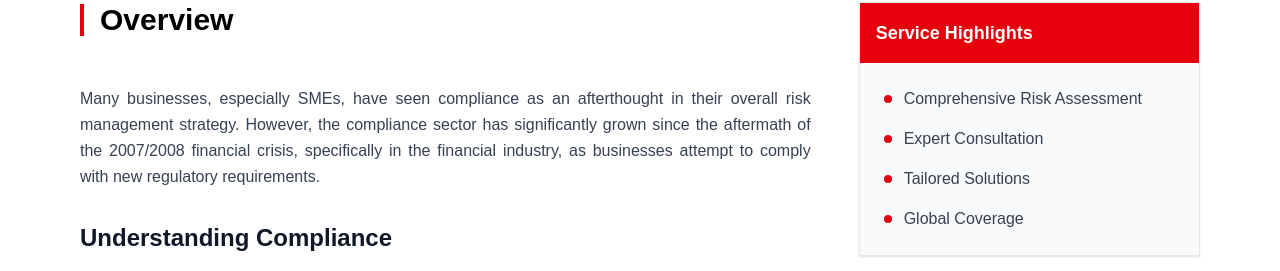
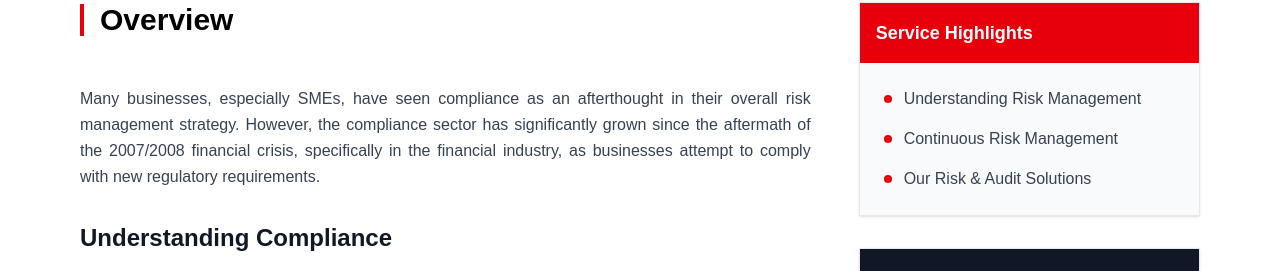
Before and after one commit to priyaclove/venovoox, a Next.js app: page /my-en/background-screening/our-services/compliance in a window 1280 px wide. Shown: the part 529-800 px from the top of the page. Built offline with nearby package versions, Linux system fonts and the light colour scheme.

Commit message:
services highlight

```diff
--- a/src/app/my-en/background-screening/our-services/[slug]/page.tsx
+++ b/src/app/my-en/background-screening/our-services/[slug]/page.tsx
@@ -1,36 +1,45 @@
-"use client"
+"use client";
 
-import { useEffect, useState } from "react"
-import { useParams } from "next/navigation"
-import Link from "next/link"
-import Image from "next/image"
-import { motion } from "framer-motion"
+import {
+  JSXElementConstructor,
+  Key,
+  ReactElement,
+  ReactNode,
+  ReactPortal,
+  useEffect,
+  useState,
+} from "react";
+import { useParams } from "next/navigation";
+import Link from "next/link";
+import Image from "next/image";
+import { motion } from "framer-motion";
 
 // Define TypeScript interfaces
 interface InternalLink {
-  text: string
-  url: string
+  text: string;
+  url: string;
 }
 
 interface Section {
-  title: string
-  content: string[]
+  title: string;
+  content: string[];
 }
 
 interface Service {
-  id: string
-  title: string
-  url: string
-  metaTitle: string
-  metaDescription: string
-  h1: string
-  tagline?: string
-  overview?: string
-  sections?: Section[]
-  internalLinks: InternalLink[]
-  h2?: string[]
-  h3?: string[]
-  content?: string[]
+  [x: string]: any;
+  id: string;
+  title: string;
+  url: string;
+  metaTitle: string;
+  metaDescription: string;
+  h1: string;
+  tagline?: string;
+  overview?: string;
+  sections?: Section[];
+  internalLinks: InternalLink[];
+  h2?: string[];
+  h3?: string[];
+  content?: string[];
 }
 
 // interface ServicesData {
@@ -42,30 +51,35 @@ interface Service {
 //   fixes_applied: Record<string, string>
 // }
 
-import servicesData from "@/data/our-services.json"
+import servicesData from "@/data/our-services.json";
+import { UrlObject } from "url";
 
 export default function ServicePage() {
-  const params = useParams()
-  const slug = params?.slug as string
-  const [service, setService] = useState<Service | null>(null)
-  const [isMounted, setIsMounted] = useState(false)
+  const params = useParams();
+  const slug = params?.slug as string;
+  const [service, setService] = useState<Service | null>(null);
+  const [isMounted, setIsMounted] = useState(false);
 
   useEffect(() => {
-    setIsMounted(true)
-    const foundService = servicesData.services.find((service) => service.id === slug)
-    setService(foundService || null)
-  }, [slug])
+    setIsMounted(true);
+    const foundService = servicesData.services.find(
+      (service) => service.id === slug
+    );
+    setService(foundService || null);
+  }, [slug]);
 
   // Update metadata only on client side
   useEffect(() => {
     if (isMounted && service) {
-      document.title = service.metaTitle
-      const metaDescription = document.querySelector('meta[name="description"]')
+      document.title = service.metaTitle;
+      const metaDescription = document.querySelector(
+        'meta[name="description"]'
+      );
       if (metaDescription) {
-        metaDescription.setAttribute("content", service.metaDescription)
+        metaDescription.setAttribute("content", service.metaDescription);
       }
     }
-  }, [service, isMounted])
+  }, [service, isMounted]);
 
   // Animation variants
   const pageTransition = {
@@ -75,7 +89,7 @@ export default function ServicePage() {
       transition: { duration: 0.6 },
     },
     exit: { opacity: 0, transition: { duration: 0.4 } },
-  }
+  };
 
   const staggerContainer = {
     hidden: { opacity: 0 },
@@ -86,7 +100,7 @@ export default function ServicePage() {
         delayChildren: 0.2,
       },
     },
-  }
+  };
 
   const fadeInUp = {
     hidden: { y: 30, opacity: 0 },
@@ -99,7 +113,7 @@ export default function ServicePage() {
         stiffness: 100,
       },
     },
-  }
+  };
 
   const scaleIn = {
     hidden: { scale: 0.9, opacity: 0 },
@@ -112,7 +126,7 @@ export default function ServicePage() {
         stiffness: 100,
       },
     },
-  }
+  };
 
   if (!isMounted) {
     return (
@@ -122,14 +136,18 @@ export default function ServicePage() {
           <div className="absolute top-0 left-0 w-full h-full border-4 border-t-red-600 rounded-full animate-spin"></div>
         </div>
       </div>
-    )
+    );
   }
 
   if (!service) {
     return (
       <div className="flex flex-col justify-center items-center min-h-screen bg-white">
-        <h1 className="text-3xl font-bold mb-4 text-black">Service Not Found</h1>
-        <p className="mb-6 text-gray-700">The service you are looking for does not exist.</p>
+        <h1 className="text-3xl font-bold mb-4 text-black">
+          Service Not Found
+        </h1>
+        <p className="mb-6 text-gray-700">
+          The service you are looking for does not exist.
+        </p>
         <Link
           href="/my-en/background-screening/our-services"
           className="px-8 py-3 bg-red-600 text-white font-medium hover:bg-red-700 transition-colors duration-300"
@@ -137,65 +155,90 @@ export default function ServicePage() {
           Back to Services
         </Link>
       </div>
-    )
+    );
   }
 
   const getServiceImage = (serviceId: string) => {
-    return `/placeholder.svg?height=400&width=600&text=${serviceId.replace(/-/g, " ").toUpperCase()}`
-  }
+    return `/placeholder.svg?height=400&width=600&text=${serviceId
+      .replace(/-/g, " ")
+      .toUpperCase()}`;
+  };
 
   const renderContent = (content: string[]) => {
     return content.map((item, index) => {
       if (item.trim().startsWith("✔") || item.trim().startsWith("✅")) {
-        const cleanItem = item.trim()
-        const isIndented = item.startsWith("    ")
+        const cleanItem = item.trim();
+        const isIndented = item.startsWith("    ");
         return (
-          <div key={index} className={`flex items-start mb-3 group ${isIndented ? "ml-6" : ""}`}>
+          <div
+            key={index}
+            className={`flex items-start mb-3 group ${
+              isIndented ? "ml-6" : ""
+            }`}
+          >
             <span className="text-red-600 mr-3 mt-1 transform group-hover:scale-110 transition-transform duration-200 flex-shrink-0">
               {cleanItem.substring(0, 1)}
             </span>
-            <p className="text-gray-700 leading-relaxed">{cleanItem.substring(2)}</p>
+            <p className="text-gray-700 leading-relaxed">
+              {cleanItem.substring(2)}
+            </p>
           </div>
-        )
+        );
       }
 
       if (/^[🔍🛡💼⚖📊🔄🏢📉💰🌍🔒📦🛒📁🔹✔]/u.test(item.trim())) {
-        const cleanItem = item.trim()
-        const isIndented = item.startsWith("    ")
-        const [emoji, ...rest] = cleanItem.split(" ")
+        const cleanItem = item.trim();
+        const isIndented = item.startsWith("    ");
+        const [emoji, ...rest] = cleanItem.split(" ");
         return (
-          <div key={index} className={`flex items-start mb-4 group ${isIndented ? "ml-6" : ""}`}>
+          <div
+            key={index}
+            className={`flex items-start mb-4 group ${
+              isIndented ? "ml-6" : ""
+            }`}
+          >
             <span className="text-xl mr-3 mt-0.5 flex-shrink-0">{emoji}</span>
-            <p className="text-gray-800 font-medium leading-relaxed">{rest.join(" ")}</p>
+            <p className="text-gray-800 font-medium leading-relaxed">
+              {rest.join(" ")}
+            </p>
           </div>
-        )
+        );
       }
 
       // Check if this is an h2 heading from the h2 array
       if (service.h2?.includes(item.trim())) {
         return (
-          <h2 key={index} className="text-2xl font-bold mt-8 mb-4 text-gray-900">
+          <h2
+            key={index}
+            className="text-2xl font-bold mt-8 mb-4 text-gray-900"
+          >
             {item}
           </h2>
-        )
+        );
       }
 
       // Check if this is an h3 heading from the h3 array
       if (service.h3?.includes(item.trim())) {
         return (
-          <h3 key={index} className="text-xl font-semibold mt-6 mb-3 text-gray-800">
+          <h3
+            key={index}
+            className="text-xl font-semibold mt-6 mb-3 text-gray-800"
+          >
             {item}
           </h3>
-        )
+        );
       }
 
       return (
-        <p key={index} className="mb-4 text-gray-700 leading-relaxed text-justify">
+        <p
+          key={index}
+          className="mb-4 text-gray-700 leading-relaxed text-justify"
+        >
           {item}
         </p>
-      )
-    })
-  }
+      );
+    });
+  };
 
   return (
     <motion.div
@@ -244,7 +287,10 @@ export default function ServicePage() {
       <div className="bg-gray-50 py-4 px-4 border-b border-gray-200">
         <div className="container mx-auto max-w-6xl">
           <div className="flex items-center text-sm text-gray-600">
-            <Link href="/my-en/background-screening" className="hover:text-red-600 transition-colors duration-200">
+            <Link
+              href="/my-en/background-screening"
+              className="hover:text-red-600 transition-colors duration-200"
+            >
               Home
             </Link>
             <span className="mx-2 text-gray-400">/</span>
@@ -263,7 +309,12 @@ export default function ServicePage() {
       <div className="container mx-auto px-4 py-12 max-w-6xl">
         <div className="grid grid-cols-1 lg:grid-cols-3 gap-12">
           {/* Main content column */}
-          <motion.div className="lg:col-span-2" variants={staggerContainer} initial="hidden" animate="visible">
+          <motion.div
+            className="lg:col-span-2"
+            variants={staggerContainer}
+            initial="hidden"
+            animate="visible"
+          >
             {/* Overview Section */}
             <motion.div variants={fadeInUp} className="mb-12">
               <div className="flex items-center mb-6">
@@ -286,10 +337,12 @@ export default function ServicePage() {
             >
               <div className="flex flex-col md:flex-row items-center justify-between">
                 <div className="mb-6 md:mb-0">
-                  <h3 className="text-2xl font-bold mb-2">Ready to Get Started?</h3>
+                  <h3 className="text-2xl font-bold mb-2">
+                    Ready to Get Started?
+                  </h3>
                   <p className="text-gray-300 text-justify max-w-md mr-10">
-                    Let our experts help you navigate the complexities of your business challenges with tailored
-                    solutions.
+                    Let our experts help you navigate the complexities of your
+                    business challenges with tailored solutions.
                   </p>
                 </div>
                 <Link
@@ -317,22 +370,51 @@ export default function ServicePage() {
                 </div>
                 <div className="p-6">
                   <ul className="space-y-4">
-                    <li className="flex items-start">
+                    {service.serviceHighlights?.map(
+                      (
+                        highlight: {
+                          anchor: string | UrlObject;
+                          text:
+                            | string
+                            | number
+                            | bigint
+                            | boolean
+                            | ReactElement<
+                                unknown,
+                                string | JSXElementConstructor<any>
+                              >
+                            | Iterable<ReactNode>
+                            | ReactPortal
+                            | Promise<
+                                | string
+                                | number
+                                | bigint
+                                | boolean
+                                | ReactPortal
+                                | ReactElement<
+                                    unknown,
+                                    string | JSXElementConstructor<any>
+                                  >
+                                | Iterable<ReactNode>
+                                | null
+                                | undefined
+                              >
+                            | null
+                            | undefined;
+                        },
+                        index: Key | null | undefined
+                      ) => (
+                        <li key={index} className="flex items-start">
                           <div className="w-2 h-2 bg-red-600 rounded-full mr-3 mt-2 flex-shrink-0"></div>
-                      <span className="text-gray-700">Comprehensive Risk Assessment</span>
+                          <Link
+                            href={highlight.anchor}
+                            className="text-gray-700 hover:text-red-600 transition-colors duration-200"
+                          >
+                            {highlight.text}
+                          </Link>
                         </li>
-                    <li className="flex items-start">
-                      <div className="w-2 h-2 bg-red-600 rounded-full mr-3 mt-2 flex-shrink-0"></div>
-                      <span className="text-gray-700">Expert Consultation</span>
-                    </li>
-                    <li className="flex items-start">
-                      <div className="w-2 h-2 bg-red-600 rounded-full mr-3 mt-2 flex-shrink-0"></div>
-                      <span className="text-gray-700">Tailored Solutions</span>
-                    </li>
-                    <li className="flex items-start">
-                      <div className="w-2 h-2 bg-red-600 rounded-full mr-3 mt-2 flex-shrink-0"></div>
-                      <span className="text-gray-700">Global Coverage</span>
-                    </li>
+                      )
+                    )}
                   </ul>
                 </div>
               </div>
@@ -352,7 +434,9 @@ export default function ServicePage() {
                             className="flex items-center text-gray-700 hover:text-red-600 transition-colors duration-200"
                           >
                             <div className="w-1 h-4 bg-red-600 mr-3 group-hover:h-6 transition-all duration-300"></div>
-                            <span className="group-hover:font-medium transition-all duration-200">{link.text}</span>
+                            <span className="group-hover:font-medium transition-all duration-200">
+                              {link.text}
+                            </span>
                           </Link>
                         </li>
                       ))}
@@ -364,10 +448,12 @@ export default function ServicePage() {
               {/* Contact box */}
               <div className="bg-gradient-to-br from-gray-900 to-black text-white shadow-lg">
                 <div className="p-6">
-                  <h3 className="text-xl font-bold mb-4">Need Expert Assistance?</h3>
+                  <h3 className="text-xl font-bold mb-4">
+                    Need Expert Assistance?
+                  </h3>
                   <p className="text-gray-300 mb-6 text-justify">
-                    Our team of specialists is ready to provide personalized solutions for your unique business
-                    requirements.
+                    Our team of specialists is ready to provide personalized
+                    solutions for your unique business requirements.
                   </p>
                   <Link
                     href="/my-en/contact-us"
@@ -412,5 +498,5 @@ export default function ServicePage() {
         </div>
       </div>
     </motion.div>
-  )
+  );
 }
--- a/src/components/contact-us/contact-us.tsx
+++ b/src/components/contact-us/contact-us.tsx
@@ -119,6 +119,7 @@ const openWhatsApp = () => window.open("https://wa.me/60128008888", "_blank");
                     >
                       dato.devan@venovox.com
                     </a>
+
                   </div>
                 </div>
 
--- a/src/data/our-services.json
+++ b/src/data/our-services.json
@@ -15,6 +15,28 @@
         "Security Risk Assessments",
         "Strategic Advisory"
       ],
+      "serviceHighlights": [
+    {
+      "text": "Insight-Driven Risk Management",
+      "anchor": "#insight-driven-risk-management"
+    },
+    {
+      "text": "Real-Time Intelligence, Real-World Impact",
+      "anchor": "#real-time-intelligence-real-world-impact"
+    },
+    {
+      "text": "Risk Management Report",
+      "anchor": "#risk-management-report"
+    },
+    {
+      "text": "Security Risk Assessments",
+      "anchor": "#security-risk-assessments"
+    },
+    {
+      "text": "Strategic Advisory",
+      "anchor": "#strategic-advisory"
+    }
+  ],
       "h3": [],
       "content": [
         "VENOVOX's customers will receive cutting-edge Risk Intelligence support, which helps businesses stay alert to security threats that could impact operations or personnel, especially in unfamiliar or high-risk environments.",
@@ -60,6 +82,20 @@
       "metaDescription": "VENOVOX's Due Diligence services help businesses manage risks by identifying holding structures, legal proceedings, and potential financial risks.",
       "h1": "DUE DILIGENCE",
       "h2": ["Understanding Due Diligence", "Comprehensive Due Diligence Approach", "Our Due Diligence Solutions"],
+        "serviceHighlights": [
+    {
+      "text": "Understanding Due Diligence",
+      "anchor": "#understanding-due-diligence"
+    },
+    {
+      "text": "Comprehensive Due Diligence Approach",
+      "anchor": "#comprehensive-due-diligence-approach"
+    },
+    {
+      "text": "Our Due Diligence Solutions",
+      "anchor": "#our-due-diligence-solutions"
+    }
+  ],
       "h3": [],
       "content": [
         "Due diligence is a crucial tool for businesses to manage risks, but it is often neglected and overlooked in the corporate world. This negligence can be attributed to various reasons, including failure to recognize the importance of due diligence and entrusting incapable third-party agencies to oversee this process.",
@@ -113,6 +149,20 @@
       "metaDescription": "VENOVOX's Risk & Audit services help businesses effectively manage risks through financial stress testing, business recovery, and strategic risk planning.",
       "h1": "RISK & AUDIT",
       "h2": ["Understanding Risk Management", "Continuous Risk Management", "Our Risk & Audit Solutions"],
+       "serviceHighlights": [
+    {
+      "text": "Understanding Risk Management",
+      "anchor": "#understanding-risk-management"
+    },
+    {
+      "text": "Continuous Risk Management",
+      "anchor": "#continuous-risk-management"
+    },
+    {
+      "text": "Our Risk & Audit Solutions",
+      "anchor": "#our-risk-and-audit-solutions"
+    }
+  ],
       "h3": [],
       "content": [
         "Most businesses across all industries and sectors often overlook the complexity and effectiveness of risk management. The positioning of risk management has been underlined in the 2018 investment scandal in Malaysia, whereby the woeful incompetence of boards and senior managers in leading financial institutions was exposed.",
@@ -165,6 +215,20 @@
       "metaDescription": "VENOVOX's Compliance services help businesses implement robust anti-money laundering programs and other compliance programs to address global and local regulatory controls.",
       "h1": "COMPLIANCE",
       "h2": ["Understanding Compliance", "Regulatory Expertise", "How Can VENOVOX Help"],
+       "serviceHighlights": [
+    {
+      "text": "Understanding Risk Management",
+      "anchor": "#understanding-risk-management"
+    },
+    {
+      "text": "Continuous Risk Management",
+      "anchor": "#continuous-risk-management"
+    },
+    {
+      "text": "Our Risk & Audit Solutions",
+      "anchor": "#our-risk-and-audit-solutions"
+    }
+  ],
       "h3": [],
       "content": [
         "Many businesses, especially SMEs, have seen compliance as an afterthought in their overall risk management strategy. However, the compliance sector has significantly grown since the aftermath of the 2007/2008 financial crisis, specifically in the financial industry, as businesses attempt to comply with new regulatory requirements.",
@@ -219,6 +283,20 @@
       "h1": "INTELLECTUAL PROPERTY",
       "h2": ["Understanding IP Protection", "Enforcement Expertise", "Our Expertise in IP Protection"],
       "h3": [],
+      "serviceHighlights": [
+    {
+      "text": "Understanding IP Protection",
+      "anchor": "#understanding-ip-protection"
+    },
+    {
+      "text": "Enforcement Expertise",
+      "anchor": "#enforcement-expertise"
+    },
+    {
+      "text": "Our Expertise in IP Protection",
+      "anchor": "#our-expertise-in-ip-protection"
+    }
+  ],
       "content": [
         "Ensuring the protection of intellectual property (IP) is crucial for any business to ensure its continued success. Over the last few decades, IP infringements have grown from a localized issue to a multibillion-dollar market operated by sophisticated criminal organizations.",
         "Understanding IP Protection",
@@ -270,6 +348,24 @@
       "metaDescription": "VENOVOX's Counter Measures services help businesses detect and remove unauthorized surveillance devices to protect confidential information from being compromised.",
       "h1": "COUNTER MEASURES",
       "h2": ["Understanding TSCM", "Our Expertise", "Why Choose VENOVOX?", "How Can VENOVOX Help"],
+      "serviceHighlights": [
+    {
+      "text": "Understanding TSCM",
+      "anchor": "#understanding-tscm"
+    },
+    {
+      "text": "Our Expertise",
+      "anchor": "#our-expertise"
+    },
+    {
+      "text": "Why Choose VENOVOX?",
+      "anchor": "#why-choose-venovox"
+    },
+    {
+      "text": "How Can VENOVOX Help",
+      "anchor": "#how-can-venovox-help"
+    }
+  ],
       "h3": [],
       "content": [
         "Technical Surveillance Countermeasures (TSCM) may sound quite technical, but in layperson's terms, it simply means bug detection! That's right, WE DO NOT BUG; WE ONLY DEBUG.",
@@ -323,6 +419,32 @@
         "Who is at Risk?",
         "Why VENOVOX?"
       ],
+      "serviceHighlights": [
+    {
+      "text": "Understanding Financial Crime",
+      "anchor": "#understanding-financial-crime"
+    },
+    {
+      "text": "Vulnerabilities to Financial Crime",
+      "anchor": "#vulnerabilities-to-financial-crime"
+    },
+    {
+      "text": "Our Expertise",
+      "anchor": "#our-expertise"
+    },
+    {
+      "text": "Our Services",
+      "anchor": "#our-services"
+    },
+    {
+      "text": "Who is at Risk?",
+      "anchor": "#who-is-at-risk"
+    },
+    {
+      "text": "Why VENOVOX?",
+      "anchor": "#why-venovox"
+    }
+  ],
       "h3": [],
       "content": [
         "Financial crime is the leading phenomenon in both the manual environment and cyberspace. It is a global multibillion-dollar crime that has evolved faster than governments, legislators, businesses, and enforcement agencies can keep up with.",
@@ -381,6 +503,24 @@
         "Workplace Investigation",
         "Professional Employer Organization Services (PEO)"
       ],
+       "serviceHighlights": [
+    {
+      "text": "Optimize Hiring Practices",
+      "anchor": "#optimize-hiring-practices"
+    },
+    {
+      "text": "Background Screening",
+      "anchor": "#background-screening"
+    },
+    {
+      "text": "Workplace Investigation",
+      "anchor": "#workplace-investigation"
+    },
+    {
+      "text": "Professional Employer Organization Services (PEO)",
+      "anchor": "#professional-employer-organization-services-peo"
+    }
+  ],
       "h3": [],
       "content": [
         "In today’s competitive business landscape, building and maintaining a reliable, high-performing workforce is more critical than ever. VENOVOX’s HR Services are designed to support organizations in making smarter hiring decisions, maintaining workplace integrity, and streamlining HR operations. From robust background screening and in-depth workplace investigations to scalable Professional Employer Organization (PEO) solutions, our services empower businesses to protect their reputation, reduce liability, and attract top-tier talent. With a commitment to compliance, discretion, and efficiency, VENOVOX is your trusted partner in shaping a safer, stronger, and more resilient workforce.",
@@ -430,6 +570,24 @@
         "VENOVOX's Key Cyber Security Services",
         "Why Choose VENOVOX Cyber Security Solutions?"
       ],
+      "serviceHighlights": [
+    {
+      "text": "Protecting Your Business from Evolving Cyber Threats",
+      "anchor": "#protecting-your-business-from-evolving-cyber-threats"
+    },
+    {
+      "text": "Comprehensive Cyber Security Solutions",
+      "anchor": "#comprehensive-cyber-security-solutions"
+    },
+    {
+      "text": "VENOVOX's Key Cyber Security Services",
+      "anchor": "#venovoxs-key-cyber-security-services"
+    },
+    {
+      "text": "Why Choose VENOVOX Cyber Security Solutions?",
+      "anchor": "#why-choose-venovox-cyber-security-solutions"
+    }
+  ],
       "h3": [
         "🔸 Network Cyber Security Assessment",
         "🔸 Web Application Cyber Security Assessment",
```
Also changed, not shown: src/components/common/footer.tsx (+13 -0 lines). Lines whose indentation alone changed are shown as unchanged.
